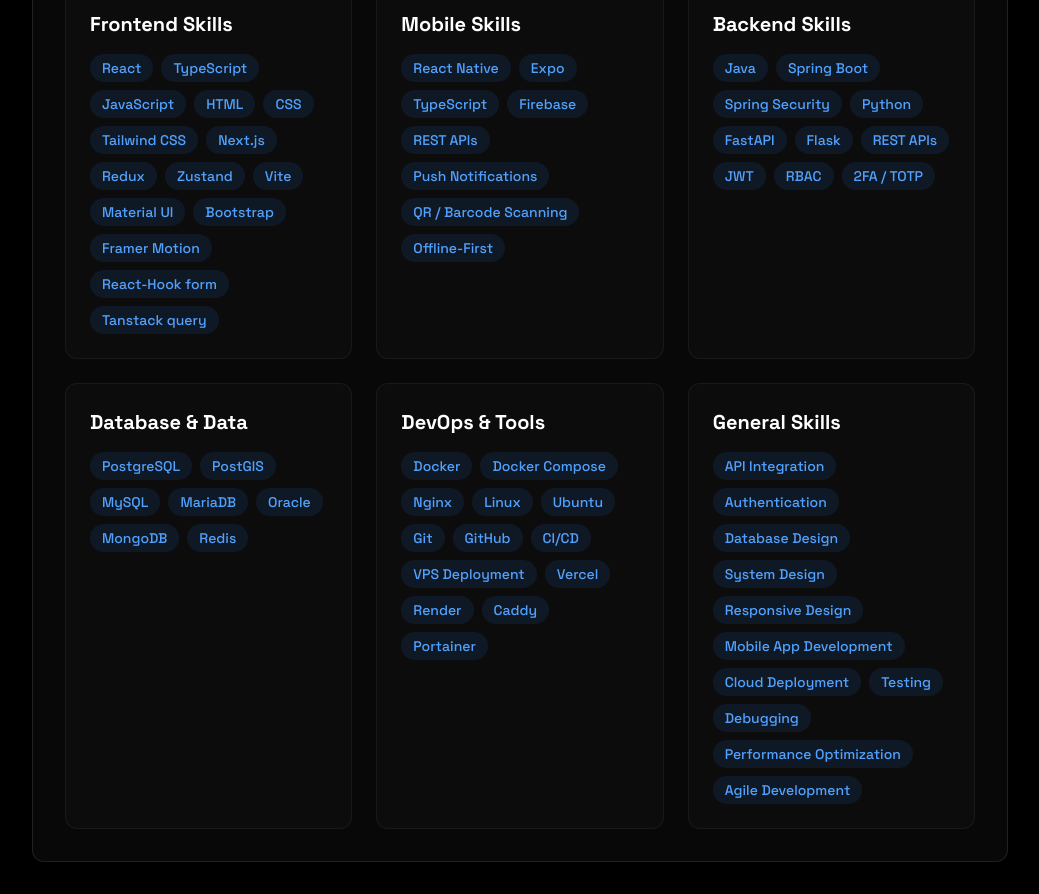
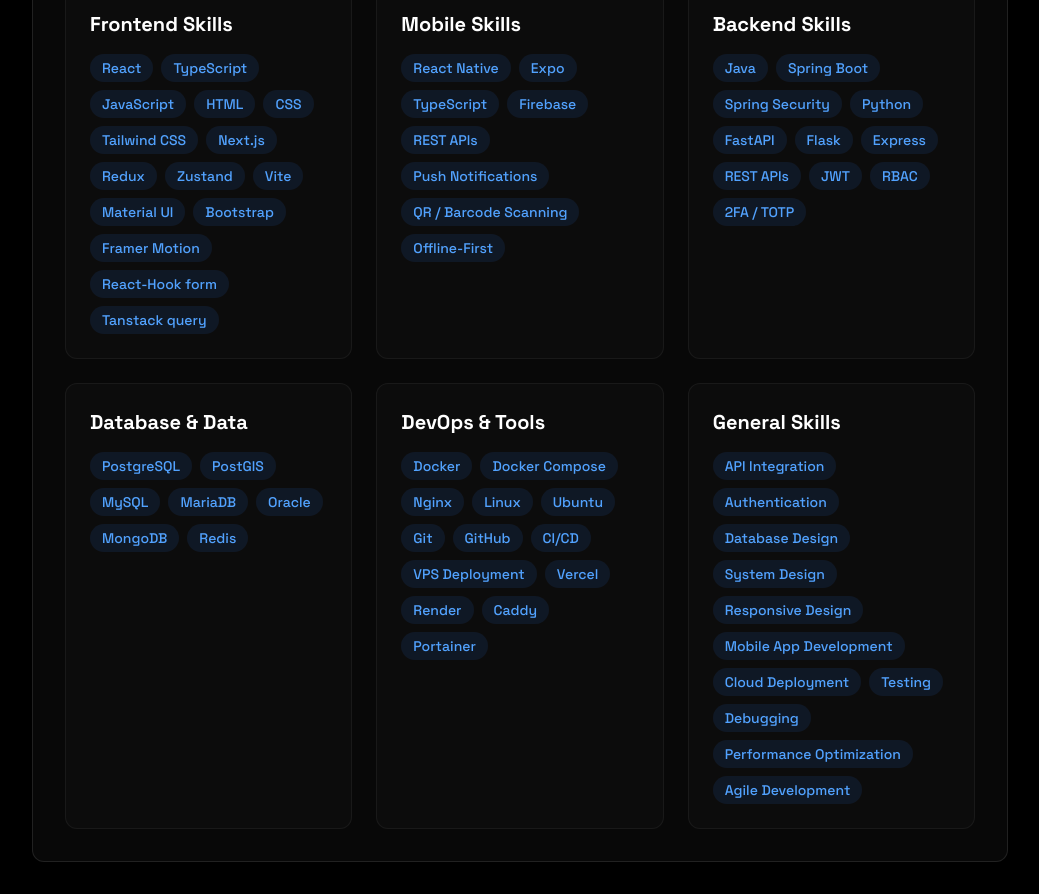
Before and after one commit to niyoblaise/niyoblaise-7, a React (Vite) app: page / in a window 1280 px wide. Shown: the part 1180-2074 px from the top of the page, without its empty margins (120-1159 px from the left). Built offline with nearby package versions, Linux system fonts and the light colour scheme.

Commit message:
add skills

```diff
--- a/src/components/sections/About.jsx
+++ b/src/components/sections/About.jsx
@@ -37,6 +37,7 @@ export const About = () => {
     "Python",
     "FastAPI",
     "Flask",
+      "Express",
     "REST APIs",
     "JWT",
     "RBAC",
```
